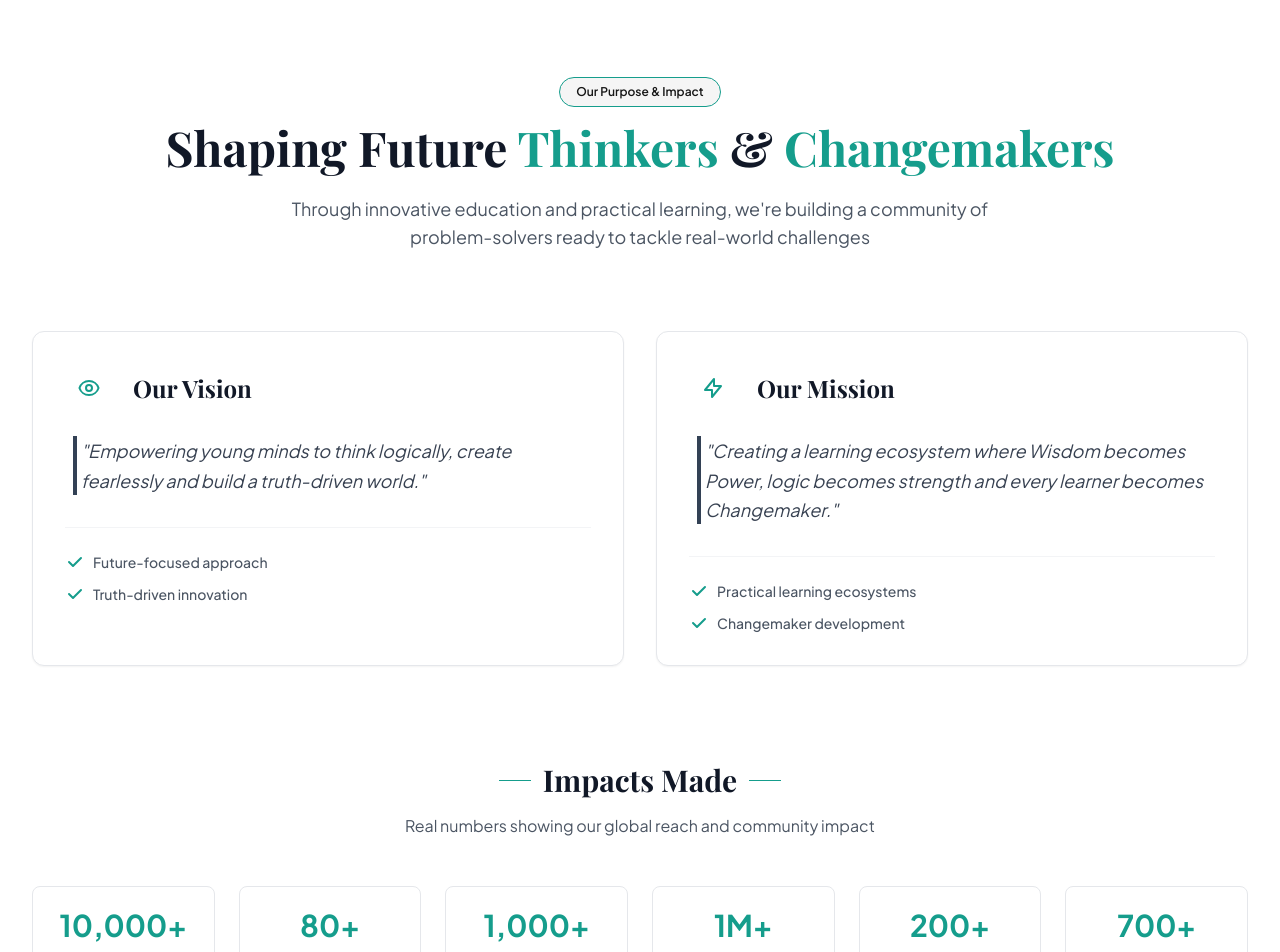
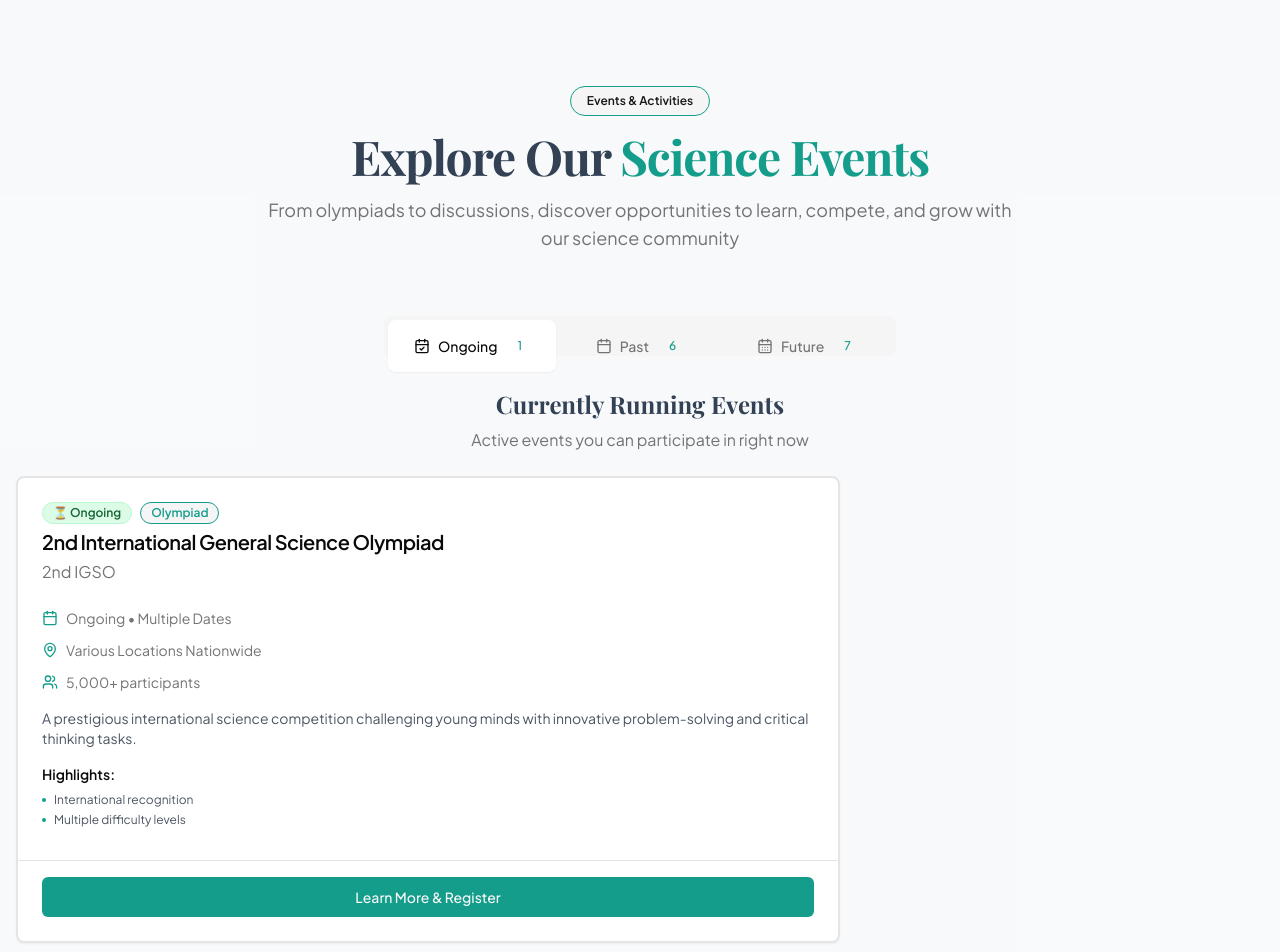
Before and after one commit to codeftsaikat/general-science-olympiad, a Next.js app: page / in a window 1280 px wide. Shown: the part 2600-3552 px from the top of the page. Built offline with nearby package versions, Linux system fonts and the light colour scheme; a web font is replaced by a local one.

Commit message:
fixed the issues

```diff
--- a/src/app/page.tsx
+++ b/src/app/page.tsx
@@ -17,11 +17,12 @@
       <Header />
       <Hero />
       <div className='max-w-7xl mx-auto'>
-        <CategoriesSection />
+
         {/* <TrustStrip /> */}
         <MissionVisionImpactSimple />
         {/* <ValueProposition /> */}
         <EventsSection />
+        <CategoriesSection />
         {/* <Categories /> */}
         {/* <Mission /> */}
         {/* <Events /> */}
--- a/src/components/Header.tsx
+++ b/src/components/Header.tsx
@@ -29,18 +29,18 @@
             {/* Desktop Menu */}
             <div className="hidden md:flex items-center space-x-8 text-sm font-semibold text-slate-600">
               <a href="#" className="nav-link hover:text-teal-700">Home</a>
-              <a href="#mission" className="nav-link hover:text-teal-700">About Us</a>
+              <a href="#about" className="nav-link hover:text-teal-700">About Us</a>
 
               <div className="relative group py-4">
                 <button className="flex items-center gap-1 hover:text-teal-700 focus:outline-none">
                   Events <i className="fas fa-chevron-down w-3 h-3"></i>
                 </button>
                 <div className="absolute left-1/2 -translate-x-1/2 top-full w-64 bg-white rounded-lg shadow-xl border border-gray-100 opacity-0 invisible group-hover:opacity-100 group-hover:visible transition-all duration-200 transform translate-y-2 group-hover:translate-y-0 p-2">
-                  <a href="#first-ngso-details" className="block px-4 py-3 rounded-md hover:bg-slate-50">
+                  <a href="#first" className="block px-4 py-3 rounded-md hover:bg-slate-50">
                     <span className="block text-slate-900 font-bold">1st NGSO</span>
                     <span className="block text-xs text-slate-500 mt-0.5">National Legacy Event</span>
                   </a>
-                  <a href="#events" onClick={() => setMobileMenuOpen(false)}
+                  <a href="#second" onClick={() => setMobileMenuOpen(false)}
                     className="block px-4 py-3 rounded-md hover:bg-slate-50">
                     <span className="block text-teal-700 font-bold">2nd IGSO <span className="ml-2 text-[10px] bg-green-100 text-green-700 px-1.5 py-0.5 rounded border border-green-200 uppercase">Live</span></span>
                     <span className="block text-xs text-slate-500 mt-0.5">International Championship</span>
--- a/src/views/activity/index.tsx
+++ b/src/views/activity/index.tsx
@@ -70,7 +70,7 @@
     const currentActivity = activities[currentIndex];
 
     return (
-        <section className="py-16 bg-white">
+        <section className="py-16 bg-white" id="about">
             <div className="container px-4 max-w-6xl mx-auto">
 
                 <div className="text-center mb-12 md:mb-16">
@@ -81,7 +81,7 @@
                     </div>
 
                     <h2 className="text-3xl md:text-4xl lg:text-5xl font-bold tracking-tight mb-4">
-                        Explore Our <span className="text-primary">Activity</span>
+                        Explore Our <span className="text-primary"> Activity </span>
                     </h2>
                     <p className="text-lg text-muted-foreground max-w-3xl mx-auto">
                         5 specialized programs to nurture talent at every level
--- a/src/views/catagory/index.tsx
+++ b/src/views/catagory/index.tsx
@@ -137,7 +137,7 @@
                             Learning Pathways
                         </Badge>
                     </div>
-                    <h2 className="text-3xl lg:text-5xl font-bold mb-6 text-center">
+                    <h2 className="text-3xl md:text-4xl lg:text-5xl font-bold tracking-tight mb-4">
                         Specially Designed{" "}
                         <span className="text-primary">
                             Categories
--- a/src/views/events/first-ngso.tsx
+++ b/src/views/events/first-ngso.tsx
@@ -29,7 +29,7 @@
     }, []);
 
     return (
-        <section ref={sectionRef} className="py-16 md:py-24 bg-white">
+        <section ref={sectionRef} className="py-16 md:py-24 bg-white" id='first'>
             <div className="max-w-7xl mx-auto px-4 sm:px-6 lg:px-8">
                 {/* Section Header */}
                 <div className="text-center mb-12 md:mb-20">
@@ -39,7 +39,7 @@
                             Our Purpose & Impact
                         </Badge>
                     </div>
-                    <h2 className="text-3xl md:text-4xl lg:text-5xl font-bold text-gray-900 mb-6">
+                    <h2 className="text-3xl md:text-4xl lg:text-5xl font-bold tracking-tight mb-4">
                         Shaping Future <span className="text-primary">Thinkers</span> & <span className="text-primary">Changemakers</span>
                     </h2>
                     <p className="text-lg text-gray-600 max-w-3xl mx-auto">
@@ -250,7 +250,7 @@
                 </div>
 
                 {/* CTA Section */}
-                <div className="text-center">
+                {/* <div className="text-center">
                     <div className="inline-block bg-primary/5 rounded-full px-6 py-3 mb-6">
                         <span className="text-primary font-semibold text-sm uppercase tracking-wide">Join Our Movement</span>
                     </div>
@@ -265,7 +265,7 @@
                             Explore Programs
                         </button>
                     </div>
-                </div>
+                </div> */}
             </div>
         </section>
     );
--- a/src/views/events/second/event-card.tsx
+++ b/src/views/events/second/event-card.tsx
@@ -44,7 +44,7 @@
                             <Badge variant="outline" className={getStatusColor(event.status)}>
                                 {getStatusIcon(event.status)} {event.status.charAt(0).toUpperCase() + event.status.slice(1)}
                             </Badge>
-                            <Badge variant="secondary" className="bg-primary text-primary border-primary">
+                            <Badge variant="secondary" className="text-primary border-primary">
                                 {event.category}
                             </Badge>
                         </div>
--- a/src/views/events/second/events-data.ts
+++ b/src/views/events/second/events-data.ts
@@ -18,7 +18,7 @@
         "A prestigious international science competition challenging young minds with innovative problem-solving and critical thinking tasks.",
       image: "/events/igso-banner.jpg",
       buttonText: "Learn More & Register",
-      buttonLink: "#",
+      buttonLink: "https://sciencebaze.com/direct-reg/second-igso",
       status: "ongoing",
       category: "Olympiad",
       participants: "5,000+",
--- a/src/views/events/second/index.tsx
+++ b/src/views/events/second/index.tsx
@@ -18,7 +18,7 @@
     };
 
     return (
-        <section className="py-16 md:py-24 bg-gray-50/50">
+        <section className="py-16 md:py-24 bg-gray-50/50" id="second">
             <div className="container px-4 mx-auto">
                 {/* Section Header */}
                 <div className="text-center mb-12 md:mb-16">
--- a/src/views/media/index.tsx
+++ b/src/views/media/index.tsx
@@ -76,7 +76,7 @@
     };
 
     return (
-        <section className="py-16 md:py-20 bg-gradient-to-b from-gray-50 to-white">
+        <section className="py-16 md:py-20 bg-gradient-to-b from-gray-50 to-white" id="media">
             <div className="container px-4 md:px-6 max-w-7xl mx-auto">
                 {/* Header */}
                 <div className="text-center mb-12 md:mb-16">
@@ -87,7 +87,7 @@
                         Media Coverage
                     </Badge>
 
-                    <h2 className="text-2xl md:text-3xl lg:text-4xl font-bold text-gray-900 mb-3">
+                    <h2 className="text-3xl md:text-4xl lg:text-5xl font-bold tracking-tight mb-4">
                         Featured in{" "}
                         <span className="text-primary">
                             National Media
--- a/src/views/partner/index.tsx
+++ b/src/views/partner/index.tsx
@@ -135,7 +135,7 @@
                         Partners & Sponsors
                     </Badge>
 
-                    <h2 className="text-2xl md:text-3xl font-bold text-gray-900 mb-3">
+                    <h2 className="text-3xl md:text-4xl lg:text-5xl font-bold tracking-tight mb-4">
                         Trusted by 200+{" "}
                         <span className="text-primary">
                             Organizations
```
